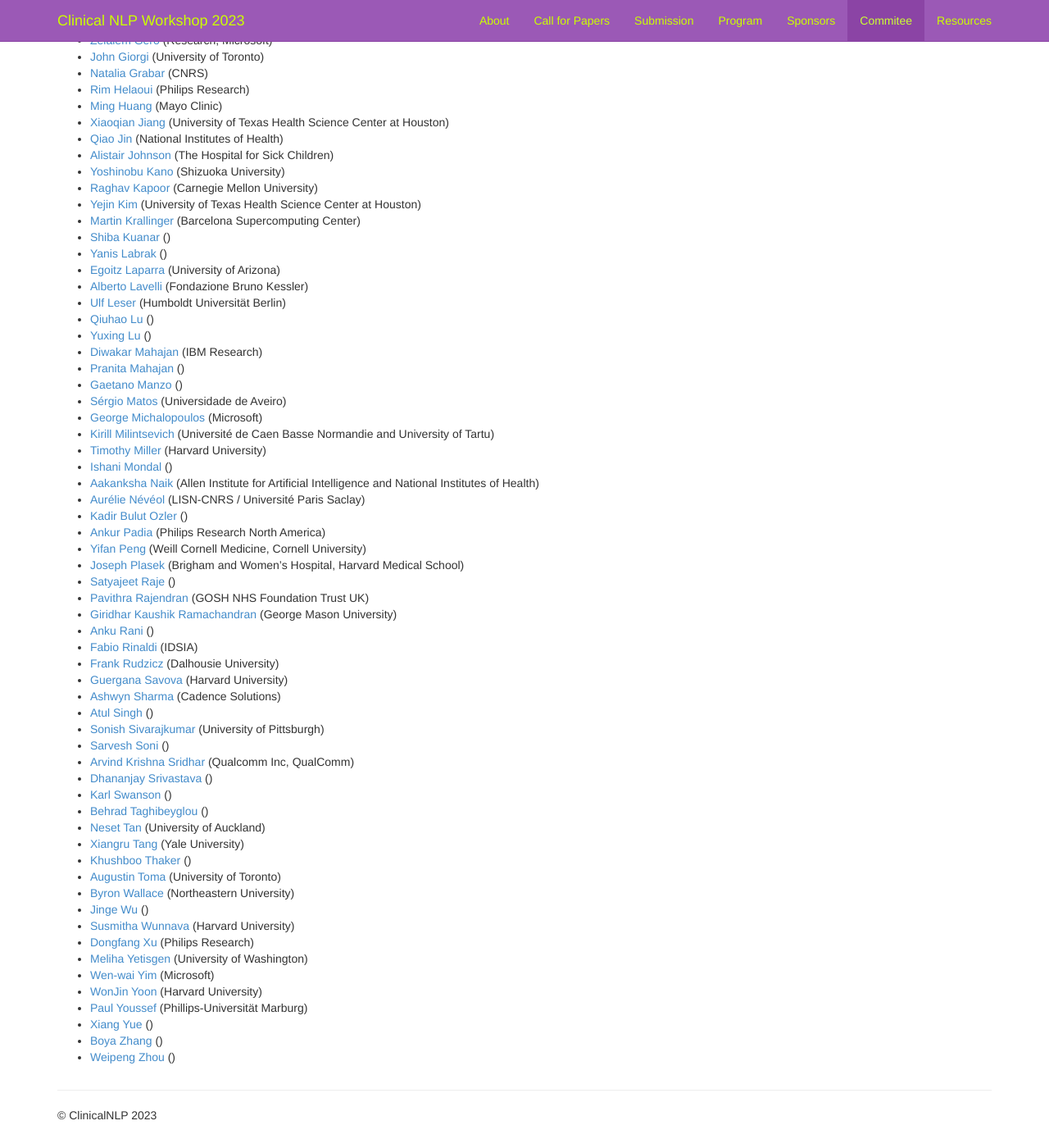
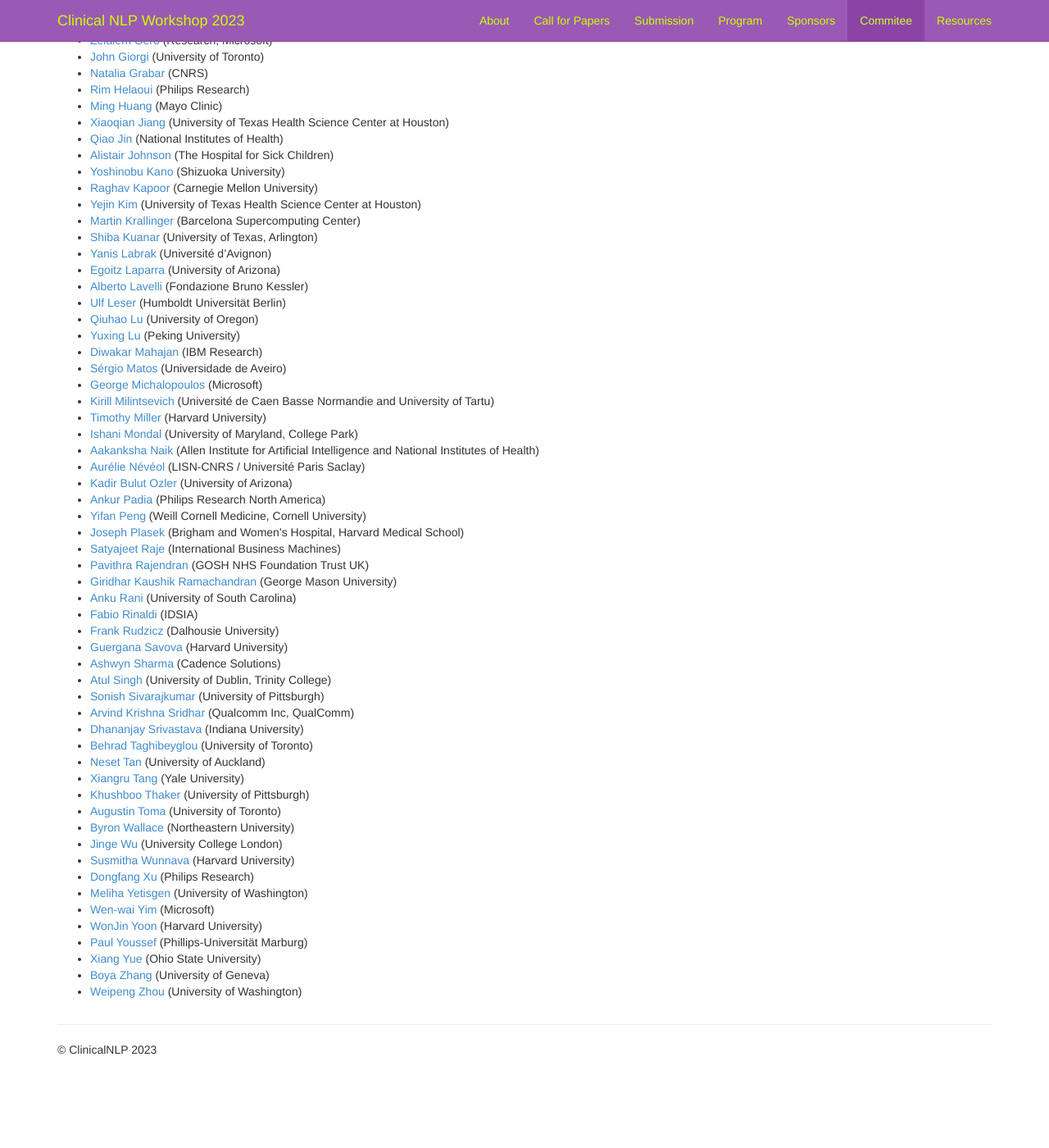
Before and after one commit to clinical-nlp/clinical-nlp.github.io, a Jekyll site: the page built from 2023/committee.md, in a window 1280 px wide and 1400 px high, scrolled down 863 px. Shown: the whole window at 82% size. Built offline with Jekyll 4.4.1, drawn with Linux system fonts in a browser that asks for light colours; nearby versions of some CDN libraries; comment, search, counter and statistics services are not loaded; after the commit the page ends 2183 px from its top, so only the background shows below that.

Commit message:
Update program_committee.yml
Added missing institutions

```diff
--- a/_data/2023/program_committee.yml
+++ b/_data/2023/program_committee.yml
@@ -330,6 +330,7 @@
   - emails: shiba.kuanar@mavs.uta.edu
     first_name: Shiba
     google_scholar_id: https://scholar.google.com/citations?user=hcR8BvgAAAAJ&hl=en
+    institution: University of Texas, Arlington
     last_name: Kuanar
     name: Shiba Kuanar
     username: ~Shiba_Kuanar1
@@ -337,6 +338,7 @@
     first_name: Yanis
     google_scholar_id: https://scholar.google.com/citations?user=DavIBZsJ4EgC&hl=fr&oi=ao
     homepage: https://qanastek.github.io/
+    institution: Université d'Avignon
     last_name: Labrak
     name: Yanis Labrak
     semantic_scholar_id: https://www.semanticscholar.org/author/Yanis-Labrak/2139767217
@@ -370,12 +372,14 @@
   - emails: luqh@cs.uoregon.edu
     first_name: Qiuhao
     google_scholar_id: https://scholar.google.com/citations?user=IddOf0MAAAAJ&hl=en
+    institution: University of Oregon
     last_name: Lu
     name: Qiuhao Lu
     username: ~Qiuhao_Lu1
   - emails: yxlu0613@gmail.com
     first_name: Yuxing
     homepage: http://yuxinglu613.github.io
+    institution: Peking University
     last_name: Lu
     name: Yuxing Lu
     username: ~Yuxing_Lu1
@@ -388,18 +392,6 @@
     name: Diwakar Mahajan
     semantic_scholar_id: https://www.semanticscholar.org/author/Diwakar-Mahajan/40665082
     username: ~Diwakar_Mahajan1
-  - emails: pranita.mahajan@outlook.com
-    first_name: Pranita
-    last_name: Mahajan
-    middle_name: Yogesh
-    name: Pranita Yogesh Mahajan
-    username: ~Pranita_Yogesh_Mahajan1
-  - emails: gaetano.manzo@nih.gov
-    first_name: Gaetano
-    homepage: https://www.linkedin.com/in/gaetano-manzo/
-    last_name: Manzo
-    name: Gaetano Manzo
-    username: ~Gaetano_Manzo1
   - dblp_id: https://dblp.org/pid/43/7440
     emails: aleixomatos@ua.pt
     first_name: Sérgio
@@ -438,6 +430,7 @@
   - emails: imondal@umd.edu
     first_name: Ishani
     google_scholar_id: https://scholar.google.co.in/citations?user=BKc5kXkAAAAJ&hl=en
+    institution: University of Maryland, College Park
     last_name: Mondal
     name: Ishani Mondal
     username: ~Ishani_Mondal2
@@ -466,6 +459,7 @@
   - emails: kbozler@arizona.edu
     first_name: Kadir Bulut
     google_scholar_id: https://scholar.google.com/citations?user=fh3q400AAAAJ&hl=en
+    institution: University of Arizona
     last_name: Ozler
     name: Kadir Bulut Ozler
     username: ~Kadir_Bulut_Ozler1
@@ -503,6 +497,7 @@
     emails: satyajeet.raje@gmail.com
     first_name: Satyajeet
     google_scholar_id: https://scholar.google.com/citations?user=euvM3v0AAAAJ&hl=en
+    institution: International Business Machines
     last_name: Raje
     name: Satyajeet Raje
     username: ~Satyajeet_Raje1
@@ -525,6 +520,7 @@
   - emails: ankurani0001@gmail.com
     first_name: Anku
     google_scholar_id: https://scholar.google.com/citations?hl=en&user=2tu6-0UAAAAJ
+    institution: University of South Carolina
     last_name: Rani
     name: Anku Rani
     semantic_scholar_id: https://www.semanticscholar.org/author/Anku-Rani/2106627712
@@ -569,6 +565,7 @@
     last_name: Singh
     name: Atul Singh
     username: ~Atul_Singh1
+    institution: University of Dublin, Trinity College
   - emails: sonish.sivarajkumar@pitt.edu
     first_name: Sonish
     google_scholar_id: https://scholar.google.com/citations?user=7bKK-AoAAAAJ&hl=en
@@ -577,15 +574,6 @@
     name: Sonish Sivarajkumar
     orcid: https://orcid.org/0000-0003-4173-1988
     username: ~Sonish_Sivarajkumar1
-  - dblp_id: https://dblp.org/pid/246/0249
-    emails: sarveshsoni26@gmail.com
-    first_name: Sarvesh
-    google_scholar_id: https://scholar.google.com/citations?user=o8Qzs0QAAAAJ&hl=en
-    last_name: Soni
-    name: Sarvesh Soni
-    orcid: https://orcid.org/0000-0003-1704-1039
-    semantic_scholar_id: https://www.semanticscholar.org/author/Sarvesh-Soni/145944603
-    username: ~Sarvesh_Soni1
   - emails: arvindkrishna1997@gmail.com
     first_name: Arvind Krishna
     google_scholar_id: https://scholar.google.com/citations?user=bLD8eHoAAAAJ
@@ -597,19 +585,12 @@
     first_name: Dhananjay
     last_name: Srivastava
     name: Dhananjay Srivastava
+    institution: Indiana University
     username: ~Dhananjay_Srivastava1
-  - emails: karl.swanson@ucsf.edu
-    first_name: Karl
-    google_scholar_id: https://scholar.google.com/citations?user=IzxihrgAAAAJ&hl=en
-    homepage: https://www.datascienceportfol.io/karlswanson
-    last_name: Swanson
-    middle_name: Eric
-    name: Karl Eric Swanson
-    orcid: https://orcid.org/0000-0002-5209-6046
-    username: ~Karl_Eric_Swanson1
   - emails: behrad.taghibeyglou@mail.utoronto.ca
     first_name: Behrad
     google_scholar_id: https://scholar.google.com/citations?user=k5QagtAAAAAJ&hl=en
+    institution: University of Toronto
     last_name: Taghibeyglou
     name: Behrad Taghibeyglou
     username: ~Behrad_Taghibeyglou1
@@ -633,6 +614,7 @@
     emails: k.thaker@pitt.edu
     first_name: Khushboo
     homepage: http://pitt.edu/~kmt81
+    institution: University of Pittsburgh
     last_name: Thaker
     name: Khushboo Thaker
     orcid: https://orcid.org/0000-0003-3619-9376
@@ -658,6 +640,7 @@
   - emails: jinge.wu.20@ucl.ac.uk
     first_name: Jinge
     google_scholar_id: https://scholar.google.com/citations?user=DdLPDagAAAAJ&hl=en
+    institution: University College London
     last_name: Wu
     name: Jinge Wu
     username: ~Jinge_Wu1
@@ -718,18 +701,21 @@
     first_name: Xiang
     google_scholar_id: https://scholar.google.com/citations?hl=en&user=4jX_dI8AAAAJ
     homepage: https://xiangyue9607.github.io/
+    institution: Ohio State University
     last_name: Yue
     name: Xiang Yue
     username: ~Xiang_Yue1
   - emails: boya.zhang@unige.ch
     first_name: Boya
     homepage: https://be.linkedin.com/in/tinaboya
+    institution: University of Geneva
     last_name: Zhang
     name: Boya Zhang
     username: ~Boya_Zhang2
   - emails: wzhou87@uw.edu
     first_name: Weipeng
     homepage: https://www.linkedin.com/in/weipeng-zhou-56b802106
+    institution: University of Washington
     last_name: Zhou
     name: Weipeng Zhou
     username: ~Weipeng_Zhou1
```
